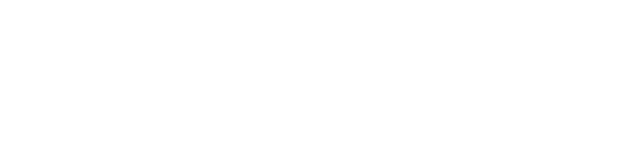
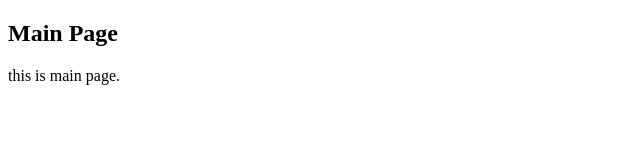
Before and after one commit to soheedev/branch-practice, a plain HTML site: page index.html in a window 1280 px wide. Shown: the whole page, without its empty margins (0-640 px from the left). Drawn offline with Linux system fonts and the light colour scheme.

Commit message:
feat: Add Symantic Tags(main, article), Set lang
lang="en-US"
Edit title

```diff
--- a/index.html
+++ b/index.html
@@ -1,8 +1,15 @@
 <!DOCTYPE html>
-<html>
+<html lang="en-US">
    <head>
       <meta charset="utf-8">
-      <title>Main page on branch html-init></title>
+      <title>Main page on branch body-init></title>
    </head>
-   <body></body>
+   <body>
+      <main class="main-wrapper">
+       <article>
+        <h1>Main Page</h1>
+        <p>this is main page.</p>
+       </article>
+      </main>
+   </body>
 </html>
```
